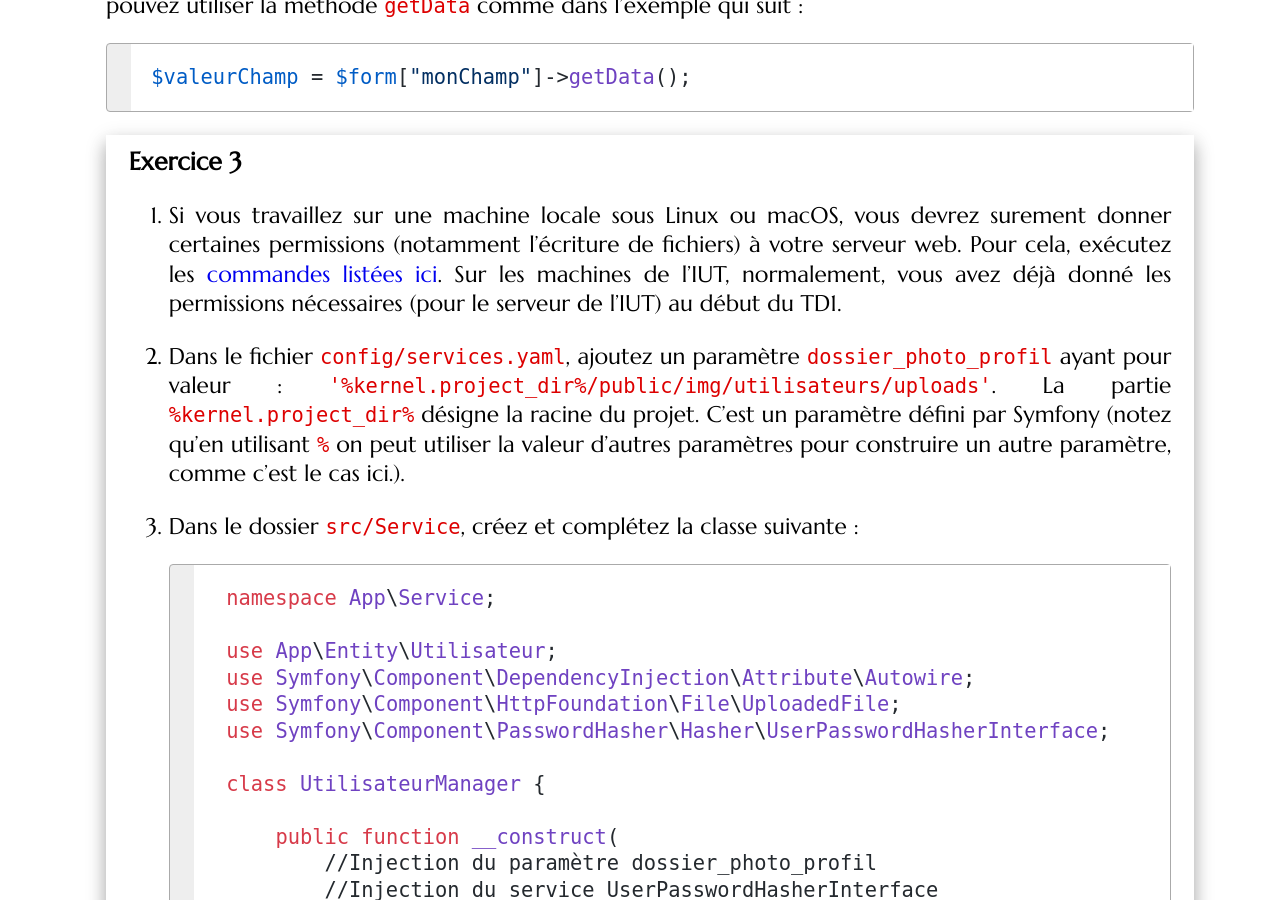
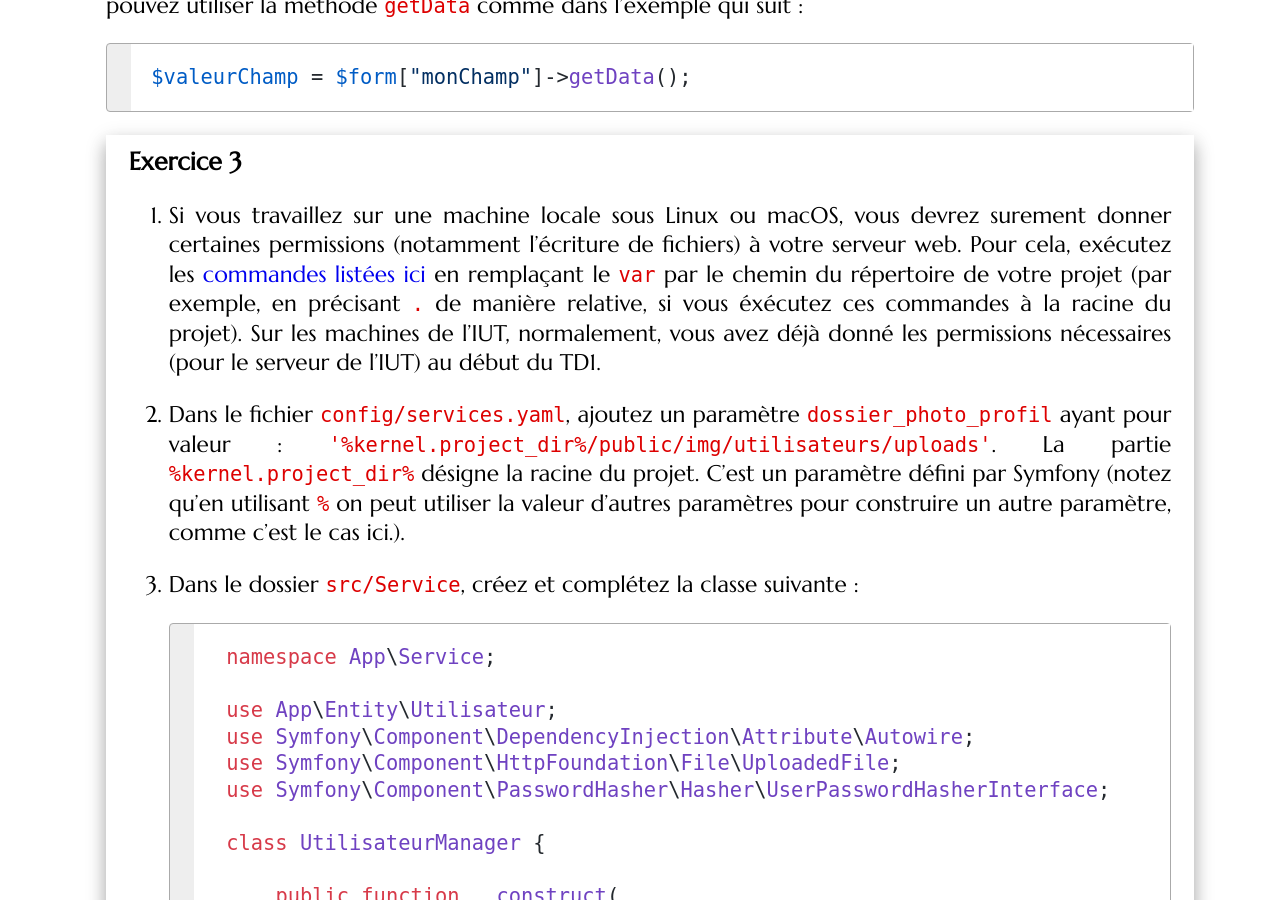
Before and after one commit to mgasquet/R5.A.05-ProgrammationAvancee-Web, a Jekyll site: the page built from tutorials/tutorial2.md, in a window 1280 px wide and 900 px high, scrolled down 12404 px. Built offline with Jekyll 4.4.1, drawn with Linux system fonts in a browser that asks for light colours; some web fonts are replaced.

Commit message:
update perms td2

```diff
--- a/tutorials/tutorial2.md
+++ b/tutorials/tutorial2.md
@@ -348,7 +348,7 @@ $valeurChamp = $form["monChamp"]->getData();
 
 <div class="exercise">
 
-1. Si vous travaillez sur une machine locale sous Linux ou macOS, vous devrez surement donner certaines permissions (notamment l'écriture de fichiers) à votre serveur web. Pour cela, exécutez les [commandes listées ici](https://symfony.com/doc/current/setup/file_permissions.html#1-using-acl-on-a-system-that-supports-setfacl-linux-bsd). Sur les machines de l'IUT, normalement, vous avez déjà donné les permissions nécessaires (pour le serveur de l'IUT) au début du TD1.
+1. Si vous travaillez sur une machine locale sous Linux ou macOS, vous devrez surement donner certaines permissions (notamment l'écriture de fichiers) à votre serveur web. Pour cela, exécutez les [commandes listées ici](https://symfony.com/doc/current/setup/file_permissions.html#1-using-acl-on-a-system-that-supports-setfacl-linux-bsd) en remplaçant le `var` par le chemin du répertoire de votre projet (par exemple, en précisant `.` de manière relative, si vous éxécutez ces commandes à la racine du projet). Sur les machines de l'IUT, normalement, vous avez déjà donné les permissions nécessaires (pour le serveur de l'IUT) au début du TD1.
 
 2. Dans le fichier `config/services.yaml`, ajoutez un paramètre `dossier_photo_profil` ayant pour valeur : `'%kernel.project_dir%/public/img/utilisateurs/uploads'`. La partie `%kernel.project_dir%` désigne la racine du projet. C'est un paramètre défini par Symfony (notez qu'en utilisant `%` on peut utiliser la valeur d'autres paramètres pour construire un autre paramètre, comme c'est le cas ici.).
 
```
